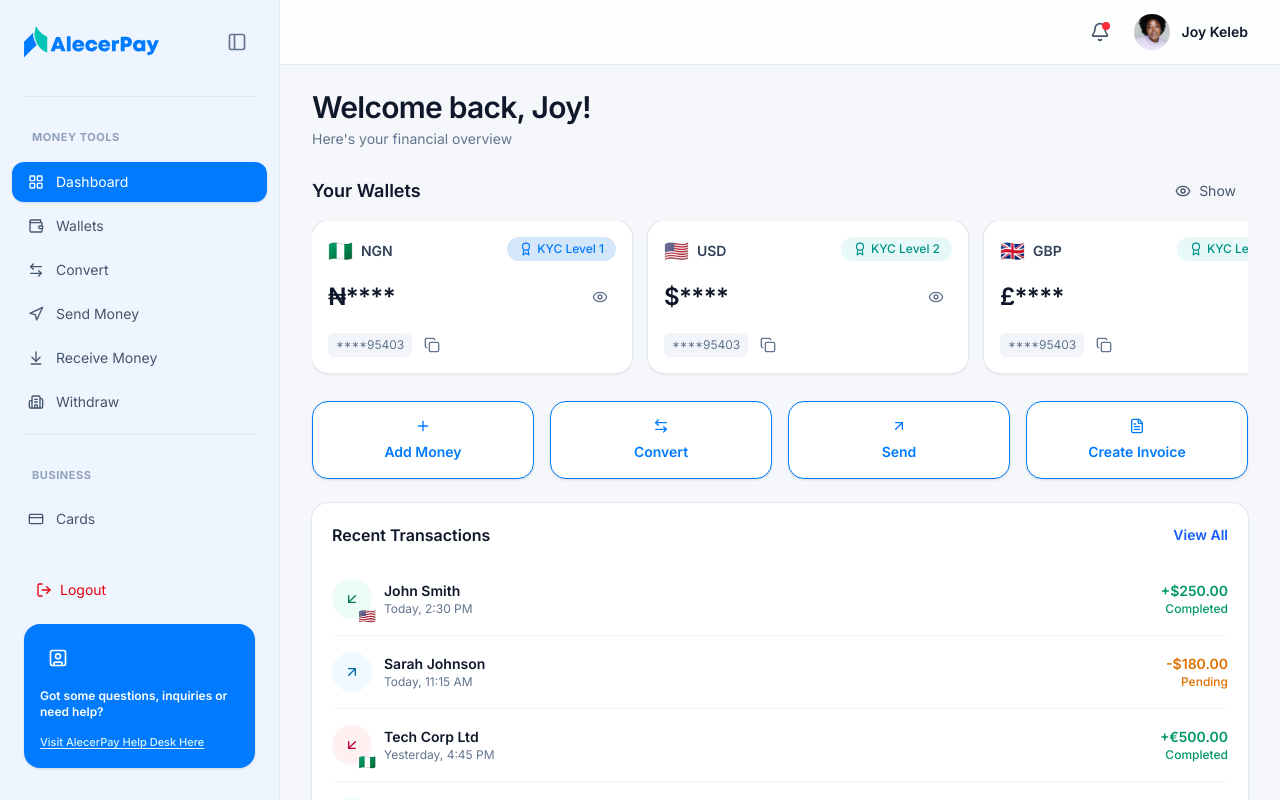
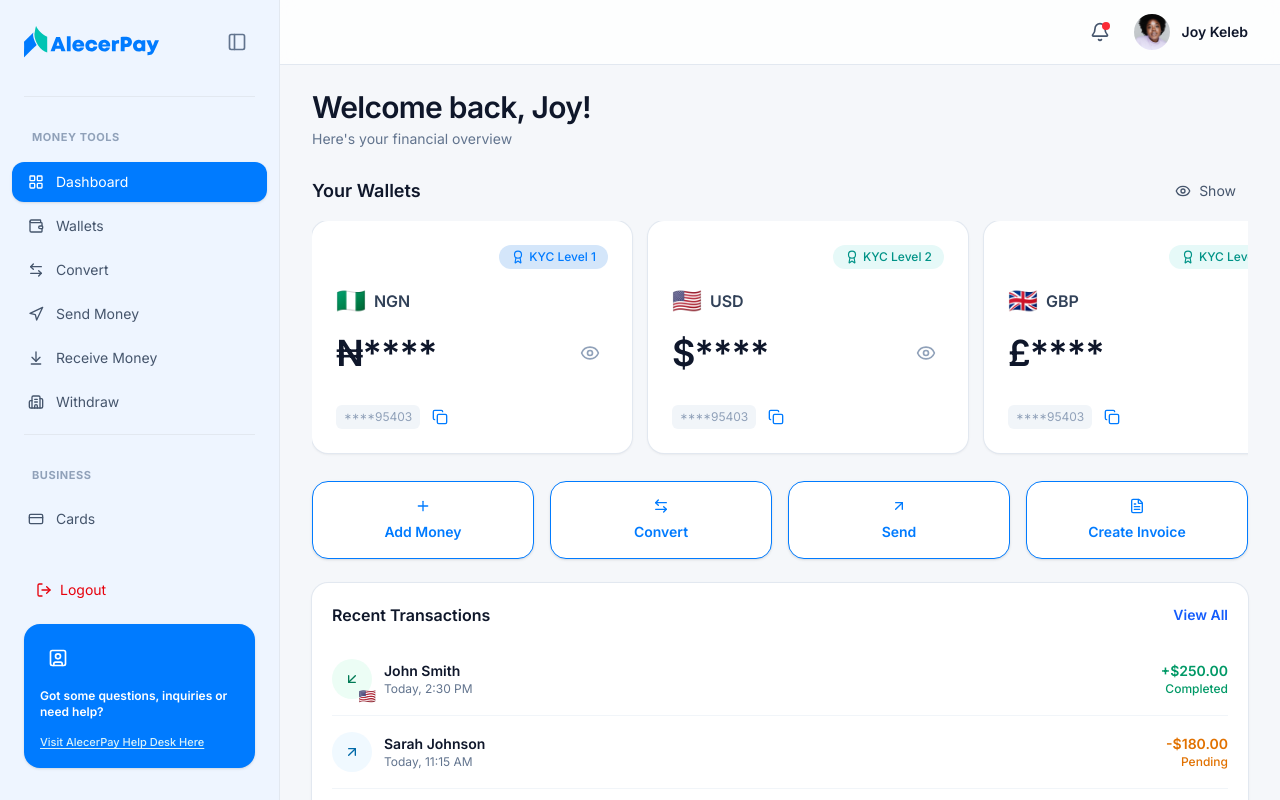
Before and after one commit to FavourPeters/alecerpay, a Next.js app: page / in a window 1280 px wide. Shown: the top 800 px of the page. Built offline with nearby package versions, Linux system fonts and the light colour scheme.

Commit message:
wallet card to match the actual setup

```diff
--- a/components/dashboard/WalletCard.tsx
+++ b/components/dashboard/WalletCard.tsx
@@ -97,44 +97,48 @@ export default function WalletCard({
         : "Show";
 
   return (
-    <div className="rounded-2xl bg-white p-4 shadow-sm ring-1 ring-slate-200">
-      <div className="flex items-start justify-between">
-        <div className="flex items-center gap-2">
-          <span className="text-xl">{wallet.flag}</span>
-          <span className="text-sm font-semibold text-slate-700">
-            {wallet.currency}
-          </span>
-        </div>
-
+    <div className="rounded-2xl bg-white p-6 shadow-sm ring-1 ring-slate-200">
+      {/* Badge top-right only */}
+      <div className="flex justify-end">
         <WalletBadge badge={wallet.badge} />
       </div>
 
+      {/* Flag + currency */}
+      <div className="mt-4 flex items-center gap-2">
+        <span className="text-2xl">{wallet.flag}</span>
+        <span className="text-base font-semibold text-slate-700">
+          {wallet.currency}
+        </span>
+      </div>
+
+      {/* Balance + eye */}
       <div className="mt-4 flex items-center justify-between">
-        <div className="text-2xl font-semibold tracking-tight">
+        <div className="text-4xl font-semibold tracking-tight text-slate-900">
           {displayBalance}
         </div>
 
         <button
           type="button"
           onClick={() => onToggleOverride(wallet.id)}
-          className="rounded-xl p-2 text-slate-500 hover:bg-slate-100"
+          className="rounded-xl p-2 text-slate-400 hover:bg-slate-100"
           aria-label={isVisible ? "Hide balance" : "Show balance"}
           title={eyeTitle}
         >
           {isVisible ? (
-            <EyeOff className="h-4 w-4" />
+            <EyeOff className="h-5 w-5" />
           ) : (
-            <Eye className="h-4 w-4" />
+            <Eye className="h-5 w-5" />
           )}
         </button>
       </div>
 
-      <div className="mt-5 flex items-center gap-2 text-xs text-slate-500">
+      {/* Account masked */}
+      <div className="mt-8 flex items-center gap-2 text-xs text-slate-400">
         <span className="rounded-md bg-slate-100 px-2 py-1">
           {wallet.accountMasked}
         </span>
         <button
-          className="rounded-md p-1 text-slate-500 hover:bg-slate-100"
+          className="rounded-md p-1 text-primary hover:bg-slate-100"
           aria-label="Copy account"
           onClick={() => navigator.clipboard?.writeText(wallet.accountMasked)}
         >
```
